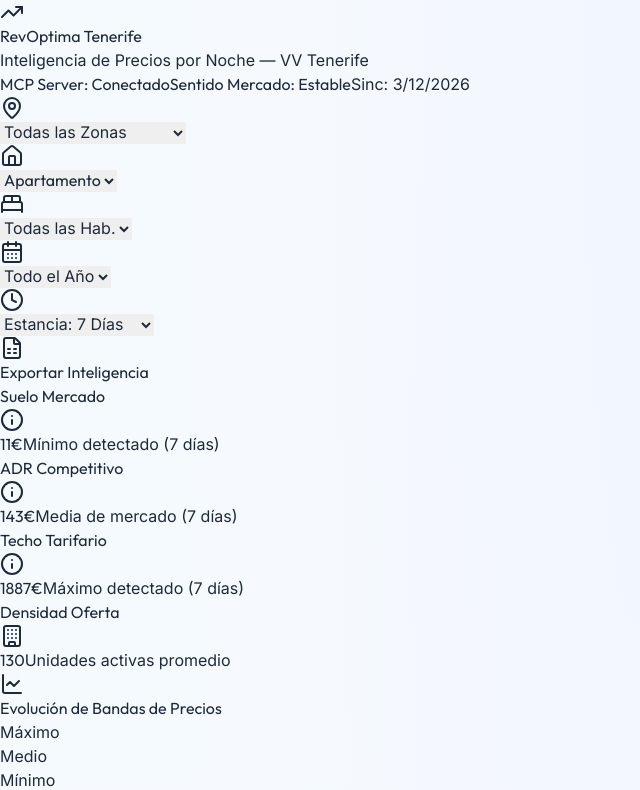
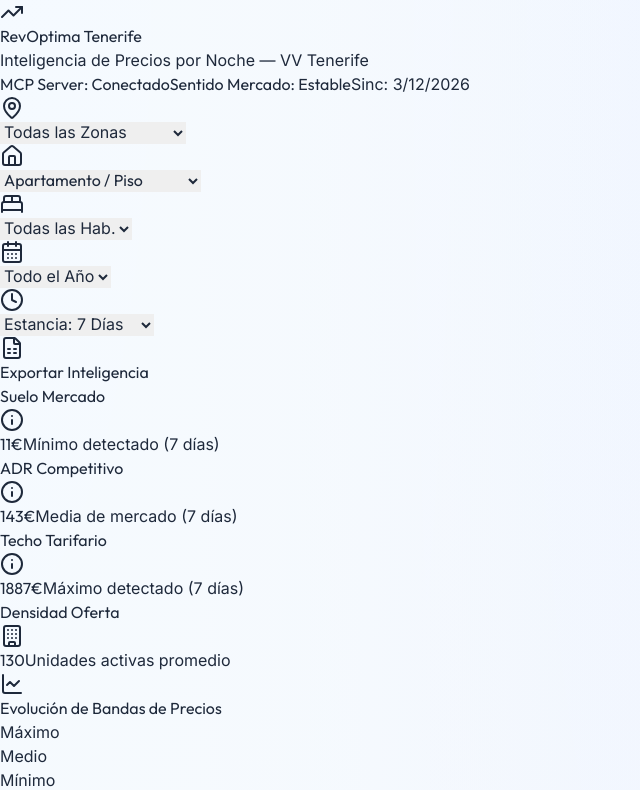
Before and after one commit to jmgalarza75-tech/revoptima-tenerife, a React (Vite) app in the folder revoptima-frontend/: page / in a window 1280 px wide. Shown: the top 790 px of the page, without its empty margins (0-640 px from the left). Built offline with nearby package versions, Linux system fonts and the light colour scheme.

Commit message:
feat: expanded unit categorization (Camas, Habitaciones, Apartamentos, Villas)

```diff
--- a/revoptima-frontend/src/App.jsx
+++ b/revoptima-frontend/src/App.jsx
@@ -323,8 +323,10 @@
                   value={selectedType}
                   onChange={(e) => setSelectedType(e.target.value)}
                 >
-                  <option value="Apartamento">Apartamento</option>
-                  <option value="Habitación">Habitación</option>
+                  <option value="Apartamento">Apartamento / Piso</option>
+                  <option value="Habitación">Habitación Privada</option>
+                  <option value="Villa">Villa / Casa / Chalet</option>
+                  <option value="Cama">Cama / Hab. Compartida</option>
                 </select>
               </div>
 
```
Also changed, not shown: 2 other files (tests, documents, lock files or other folders).
